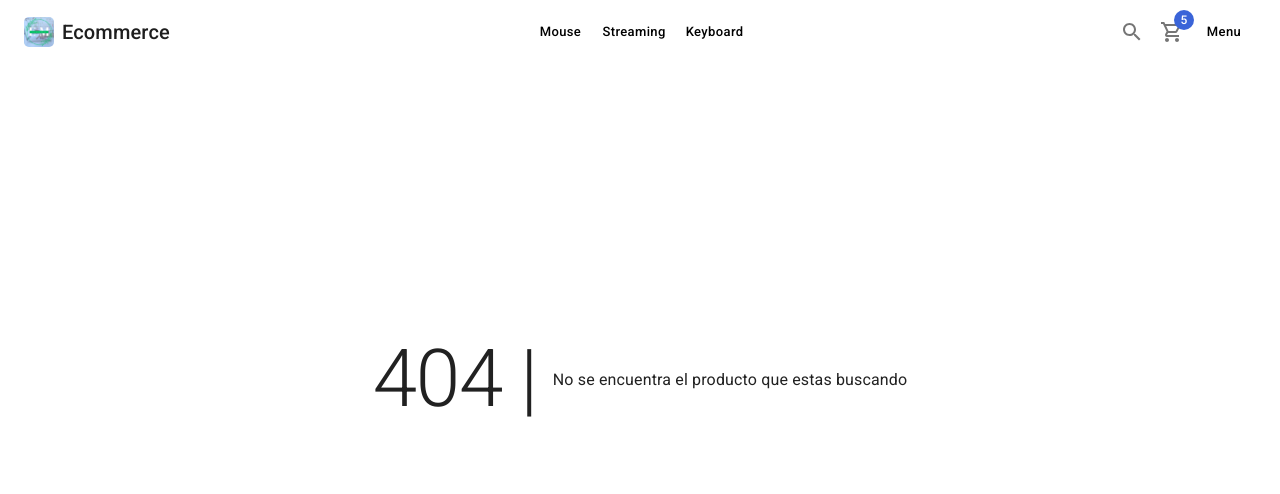
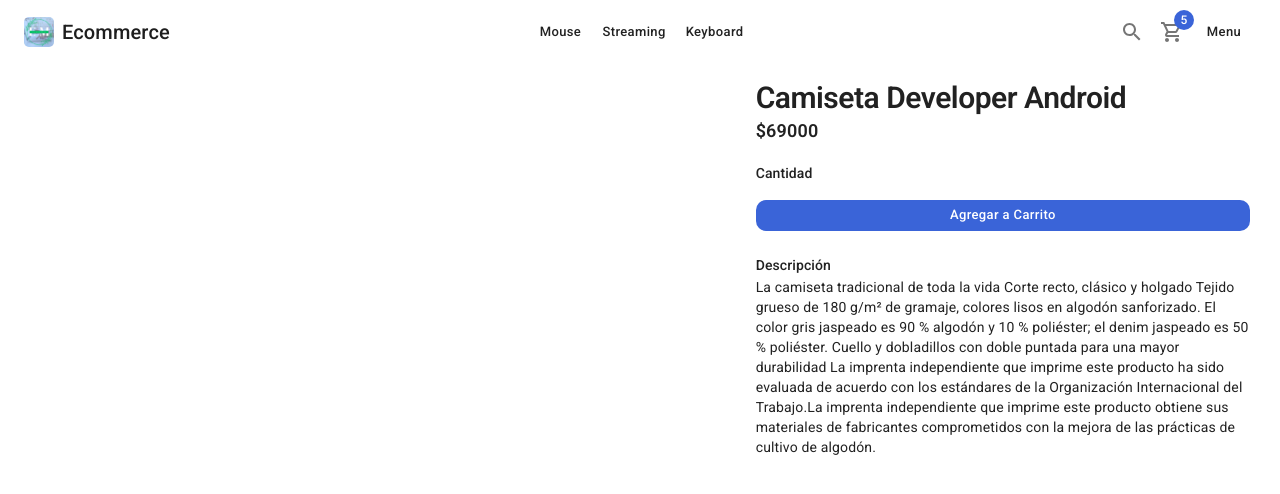
Before and after one commit to ivanjosemm/adso-ecommerce, a Next.js app: page /product/slug in a window 1280 px wide. Before the commit this address had no page. Shown: the top 494 px of the page. Built offline with nearby package versions, Linux system fonts and the light colour scheme.

Commit message:
nuevos cambios en el proyecto

```diff
--- /dev/null
+++ b/pages/product/slug.tsx
@@ -0,0 +1,41 @@
+import { Box, Button, Grid, Typography } from "@mui/material"
+import { ShopLayout } from "../../components/layouts"
+import { initialData } from "../../database/products"
+import React from "react"
+
+const product = initialData.products[0]
+
+const ProductPage = () => {
+  return (
+    <ShopLayout title={product.title} pageDescription={product.description}>
+      <Grid container spacing={3}>
+        <Grid item xs={12} sm={7}>
+          {/*slideshow*/}
+        </Grid>
+        <Grid item xs={12} sm={5}>
+          <Box display="flex" flexDirection="column">
+            {/*titulos*/}
+            <Typography variant="h1" component='h1'>{product.title}</Typography>
+            <Typography variant="subtitle1" component='h2'>{`$${product.price}`}</Typography>
+            {/*cantidad*/}
+            <Box sx={{ my: 2 }}>
+              <Typography variant="subtitle2">Cantidad</Typography>
+              {/*itemCounter*/}
+            </Box>
+            <Button color="secondary" className="circular-btn">
+              Agregar a Carrito
+            </Button>
+            {/*<Chip label='No hay disponibles' color='error' variant='outlined'/>*/}
+            {/*Descripción*/}
+            <Box sx={{ mt: 3 }}>
+              <Typography variant="subtitle2">Descripción</Typography>
+              <Typography variant="body2">{product.description}</Typography>
+            </Box>
+          </Box>
+        </Grid>
+      </Grid>
+    </ShopLayout>
+  )
+}
+
+export default ProductPage
--- a/styles/globals.css
+++ b/styles/globals.css
@@ -22,7 +22,7 @@
 }
 
 .circular-btn:hover {
-  background-color: #274494;
+  background-color: #3A64D8 !important;
 }
 
 
--- a/themes/light-theme.ts
+++ b/themes/light-theme.ts
@@ -9,6 +9,9 @@
   },
   secondary: {
     main: "#3A64D8"
+  },
+  info: {
+    main: '#fff'
   }
 
 },
@@ -55,11 +58,10 @@
       variant: 'contained',
       size: 'small',
       disableElevation: true,
+      color: 'info'
     },
     styleOverrides: {
       root: {
-        backgroundColor: 'white',
-        color: 'black',
         textTransform: 'none',
         boxShadow: 'none',
         borderRadius: 10,
```
Also changed, not shown: components/products/productCard.tsx (+8 -3 lines).
